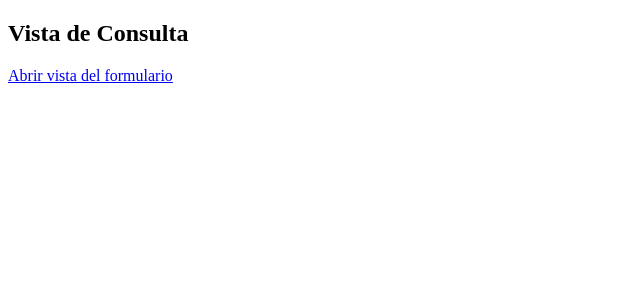
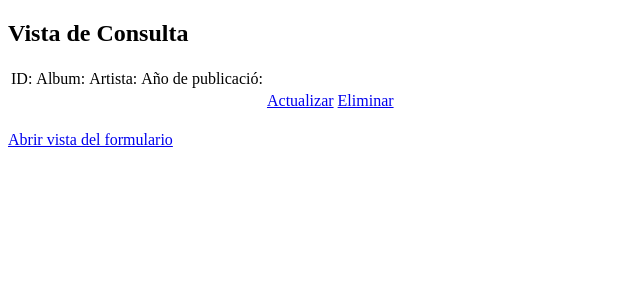
Before and after one commit to 3d1th-u/POO, a Flask app: template flaskProyect/templates/consulta.html in a window 1280 px wide. Shown: the top 300 px of the page, without its empty margins (0-640 px from the left). Run offline with Flask 3, Linux system fonts and the light colour scheme; the template is opened without the code that fills it, so the values that code supplies are empty; some libraries are stand-ins or nearby versions.

Commit message:
vista de la consulta del nombre del album

```diff
--- a/flaskProyect/templates/consulta.html
+++ b/flaskProyect/templates/consulta.html
@@ -8,7 +8,37 @@
 
 <body>
     <h2> Vista de Consulta </h2>
+
+    <table>
+        <thead>
+            <tr>
+                    <td> ID:</td>
+                    <td> Album:</td>
+                    <td> Artista:</td>
+                    <td> Año de publicació:</td>
+            </tr>
+        </thead>
+
+
+        <tbody>
+
+            <tr>
+                <td>{{ album.0}}</td>
+                <td>{{ album.1}}</td>
+                <td>{{ album.2}}</td>
+                <td>{{ album.3}}</td>
+                <td><a href="#">Actualizar</a></td>
+                <td><a href="#">Eliminar</a></td>
+            </tr>
+
+        </tbody>
+    </table>
+
+
+    <br>
     <a href="/"> Abrir vista del formulario </a>
+
+
 </body>
 
 </html>
```
